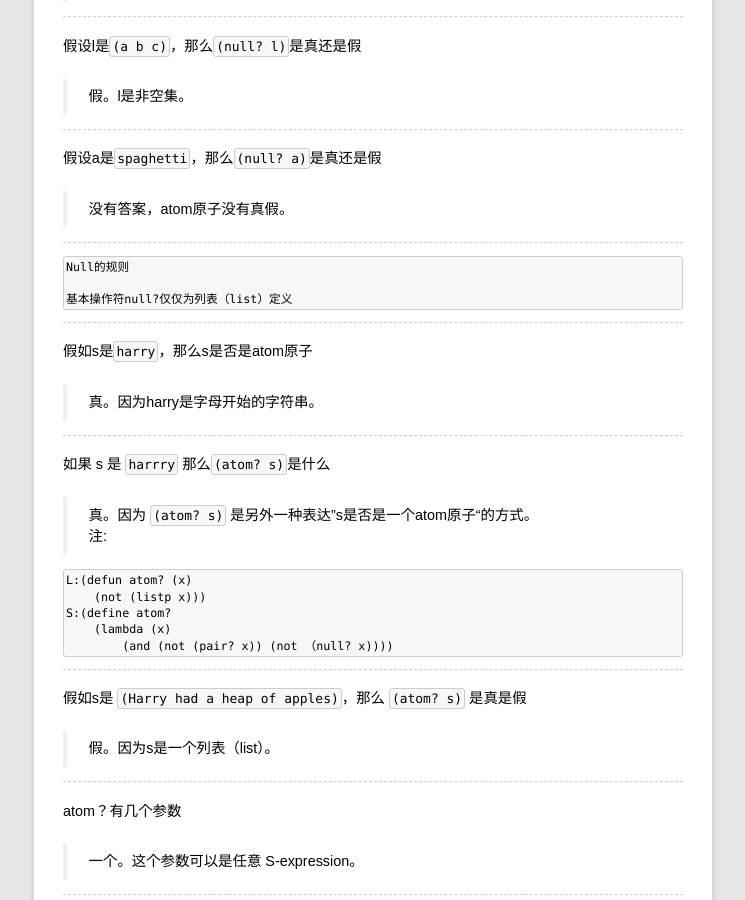
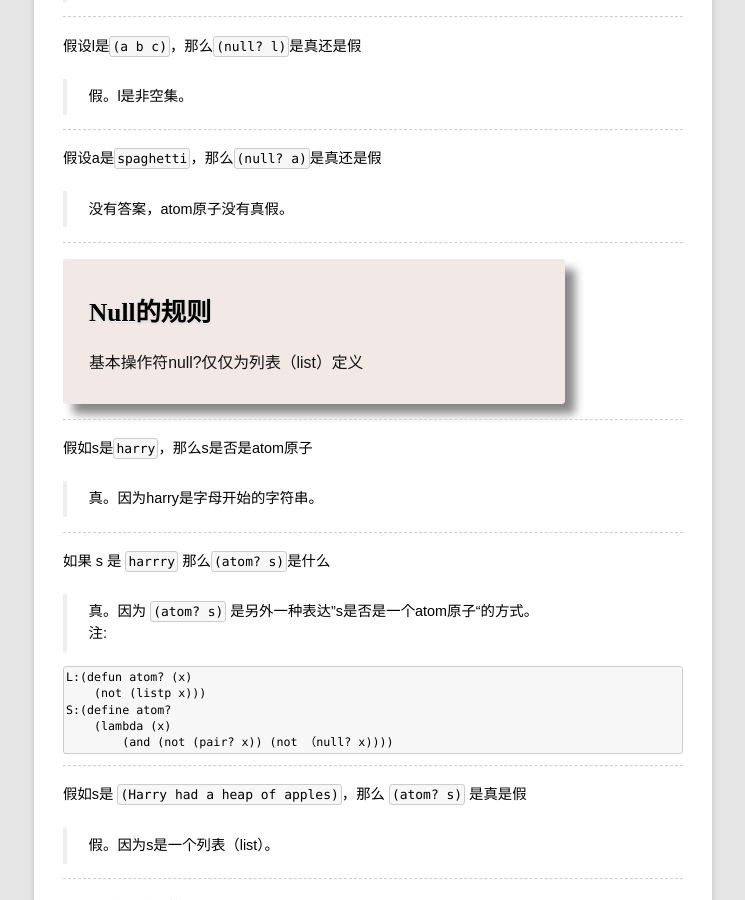
Before and after one commit to rhuichao/uternet.github.io, a Jekyll site: the page built from TLS/01.md, in a window 1280 px wide and 900 px high, scrolled down 7129 px. Shown: the whole window, without its empty margins (267-1012 px from the left). Built offline with Jekyll 4.4.1, drawn with Linux system fonts in a browser that asks for light colours; some web fonts are replaced; Markdown is read by kramdown in place of the engine named in the settings; some of the changed text lies outside the part shown.

Commit message:
new document posted

````diff
--- a/TLS/01.md
+++ b/TLS/01.md
@@ -382,11 +382,11 @@ cons 的参数可以是什么
 
 ------------------
 
-```
-Null的规则
+<div class="textbox">
+<h1>Null的规则</h1>
 
-基本操作符null?仅仅为列表（list）定义
-```
+<p>基本操作符null?仅仅为列表（list）定义</p>
+</div>
 
 ------------------
 
@@ -504,11 +504,11 @@ atom？有几个参数
 
 ------------------
 
-```
-eq？的规则
-基本操作符eq？带有两个参数,
-两个都是非空数值的atom原子
-```
+<div class="textbox">
+<h1>eq？的规则</h1>
+<p>基本操作符eq？带有两个参数,
+两个都是非空数值的atom原子</p>
+</div>
 
 ------------------
 
````
